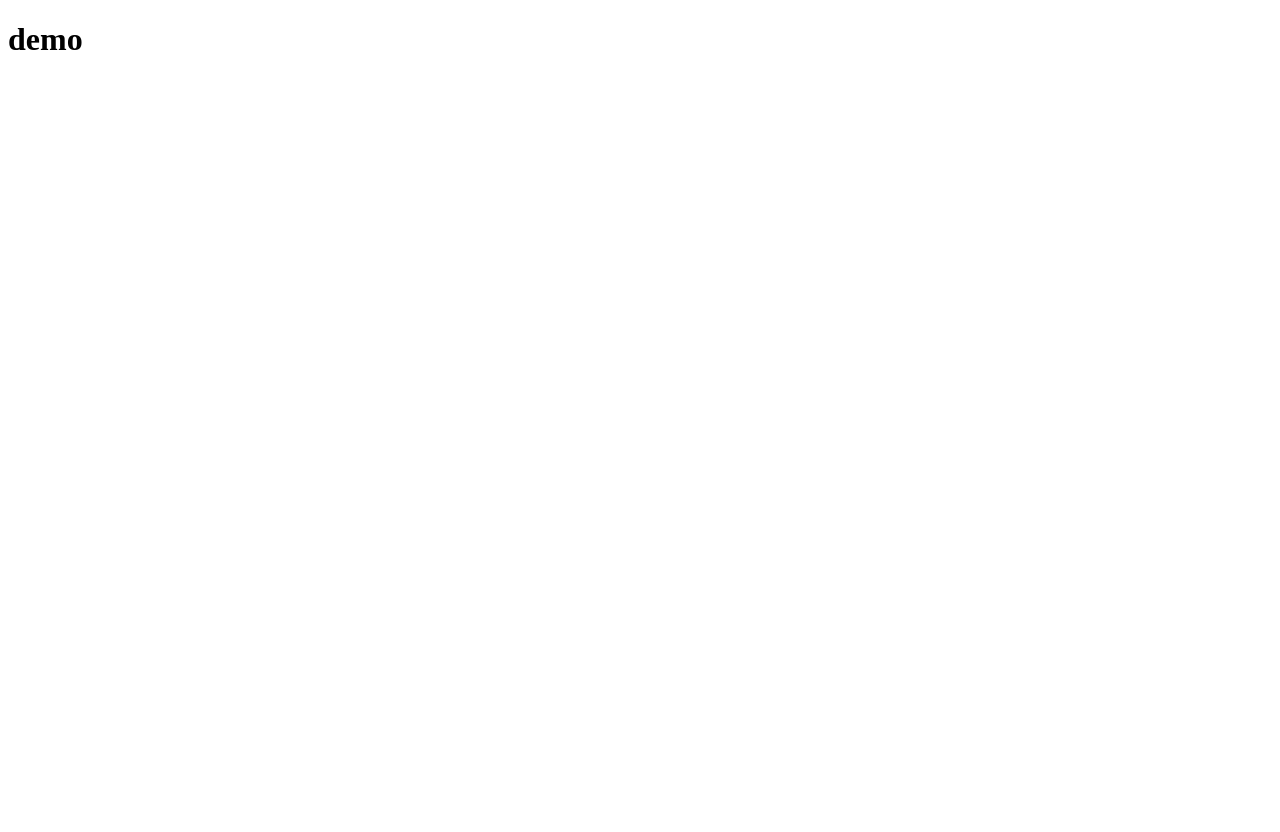
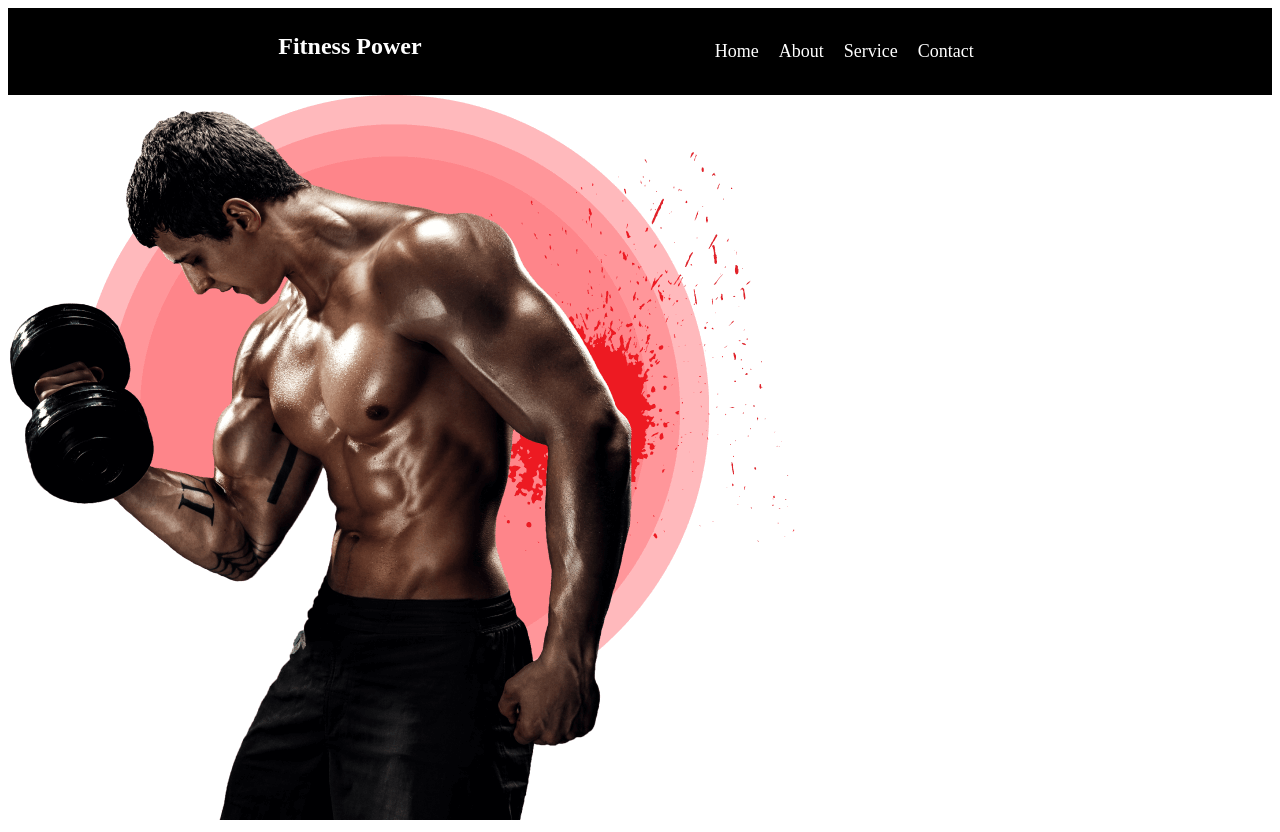
Before and after one commit to aminul-islam2020/fitness, a plain HTML site: page index.html in a window 1280 px wide. Before the commit the page ends 800 px from the top, so only its background shows below. Drawn offline with Linux system fonts and the light colour scheme.

Commit message:
banner img added

```diff
--- a/index.html
+++ b/index.html
@@ -8,6 +8,28 @@
     <title>Document</title>
 </head>
 <body>
-    <h1>demo</h1>
+    <nav>
+        <div class="menu-container">
+            <div class="company-logo">
+                <h1>Fitness Power</h1>
+            </div>
+            <div class="menu-items">
+                <li>Home</li>
+                <li>About</li>
+                <li>Service</li>
+                <li>Contact</li>
+            </div>
+        </div>
+        <div class="banner-container">
+            <div class="banner-left">
+
+            </div>
+            <div class="banner-right">
+                <div class="banner-img">
+                    <img src="images/home-bg.png" alt="">
+                </div>
+            </div>
+        </div>
+    </nav>
 </body>
 </html>
--- a/style.css
+++ b/style.css
@@ -0,0 +1,21 @@
+.menu-container{
+    display: flex;
+    justify-content: space-evenly;
+    background-color:black;
+    color: white;
+    padding: 5px;
+}
+.menu-items{
+    display: flex;
+    list-style: none;
+    margin: 9px;
+    padding: 9px;
+    font-size: 18px;
+}
+.menu-items li:hover{
+    color: red;
+    cursor: pointer;
+}
+.menu-items li{
+    padding: 10px;
+}
```
Also changed, not shown: images/home-bg.png (added).
